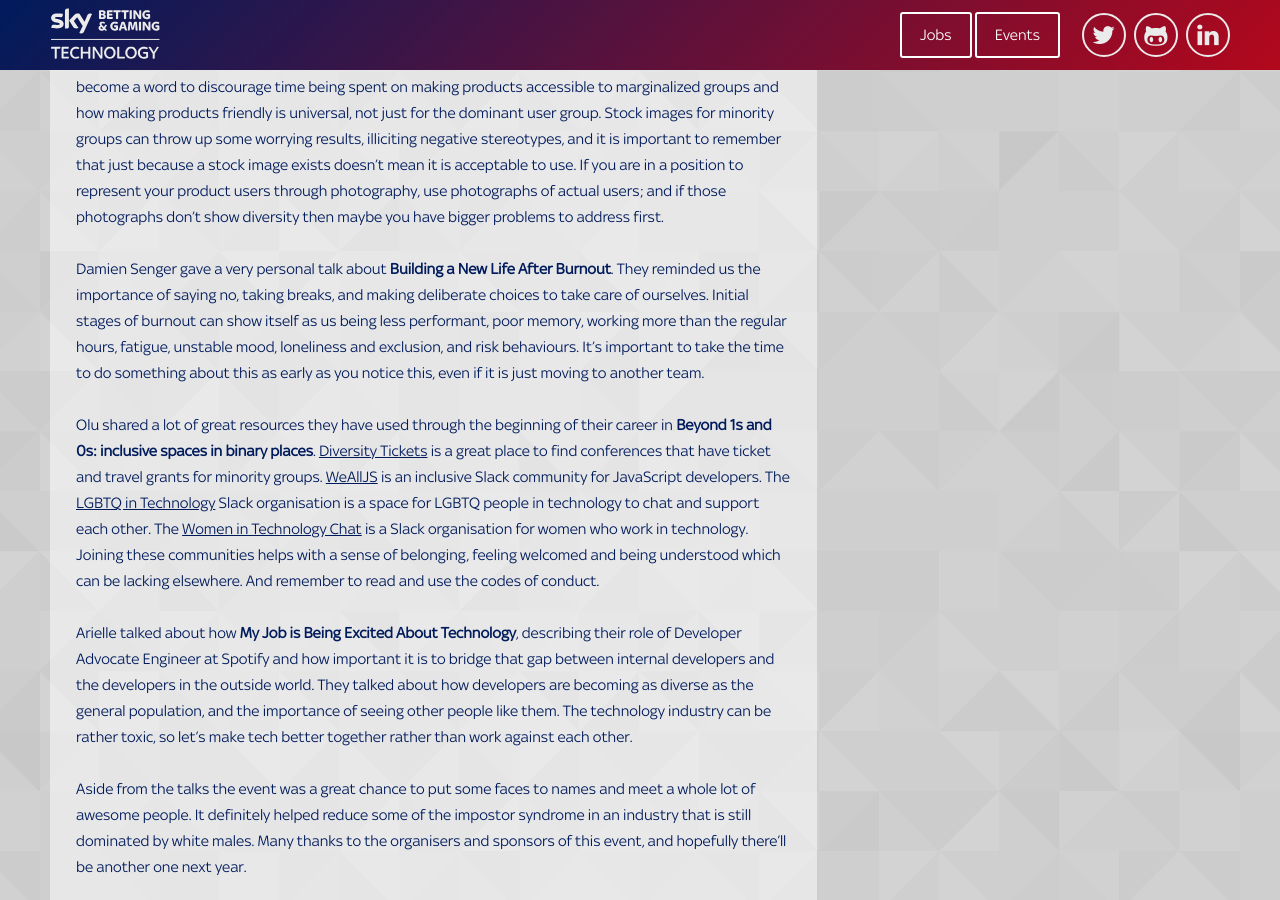
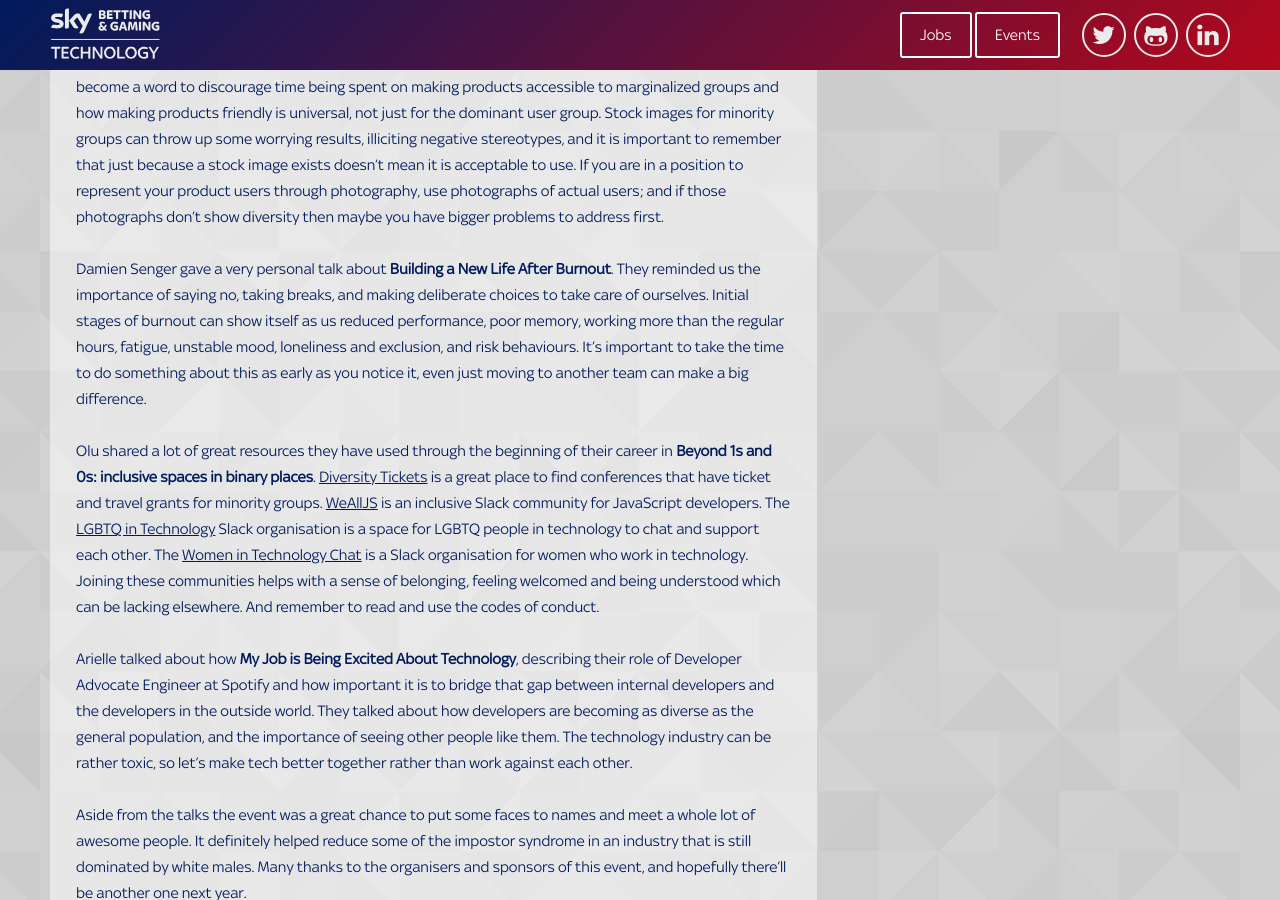
Before and after one commit to skybet/skybet.github.io, a Jekyll site: the page built from _posts/2017-07-30-nonbinary-tech.md, in a window 1280 px wide and 900 px high, scrolled down 888 px. Built offline with Jekyll 4.4.1, drawn with Linux system fonts in a browser that asks for light colours; nearby versions of some CDN libraries; some web fonts are replaced; comment, search, counter and statistics services are not loaded.

Commit message:
grammar improvements

```diff
--- a/_posts/2017-07-30-nonbinary-tech.md
+++ b/_posts/2017-07-30-nonbinary-tech.md
@@ -14,7 +14,7 @@
 
 **Diversity by Default in Design** was given by a designer about their efforts to show diversity in their artwork, and the battles with companies to actually get that artwork used.  Eriol talked about how "edge-case" has become a word to discourage time being spent on making products accessible to marginalized groups and how making products friendly is universal, not just for the dominant user group.  Stock images for minority groups can throw up some worrying results, illiciting negative stereotypes, and it is important to remember that just because a stock image exists doesn't mean it is acceptable to use.  If you are in a position to represent your product users through photography, use photographs of actual users; and if those photographs don't show diversity then maybe you have bigger problems to address first.
 
-Damien Senger gave a very personal talk about **Building a New Life After Burnout**.  They reminded us the importance of saying no, taking breaks, and making deliberate choices to take care of ourselves.  Initial stages of burnout can show itself as us being less performant, poor memory, working more than the regular hours, fatigue, unstable mood, loneliness and exclusion, and risk behaviours.  It's important to take the time to do something about this as early as you notice this, even if it is just moving to another team.
+Damien Senger gave a very personal talk about **Building a New Life After Burnout**.  They reminded us the importance of saying no, taking breaks, and making deliberate choices to take care of ourselves.  Initial stages of burnout can show itself as us reduced performance, poor memory, working more than the regular hours, fatigue, unstable mood, loneliness and exclusion, and risk behaviours.  It's important to take the time to do something about this as early as you notice it, even just moving to another team can make a big difference.
 
 Olu shared a lot of great resources they have used through the beginning of their career in **Beyond 1s and 0s: inclusive spaces in binary places**.  [Diversity Tickets](https://diversitytickets.org) is a great place to find conferences that have ticket and travel grants for minority groups.  [WeAllJS](https://wealljs.org) is an inclusive Slack community for JavaScript developers.  The [LGBTQ in Technology](http://lgbtq.technology) Slack organisation is a space for LGBTQ people in technology to chat and support each other.  The [Women in Technology Chat](http://witchat.github.io) is a Slack organisation for women who work in technology.  Joining these communities helps with a sense of belonging, feeling welcomed and being understood which can be lacking elsewhere.  And remember to read and use the codes of conduct.
 
```
